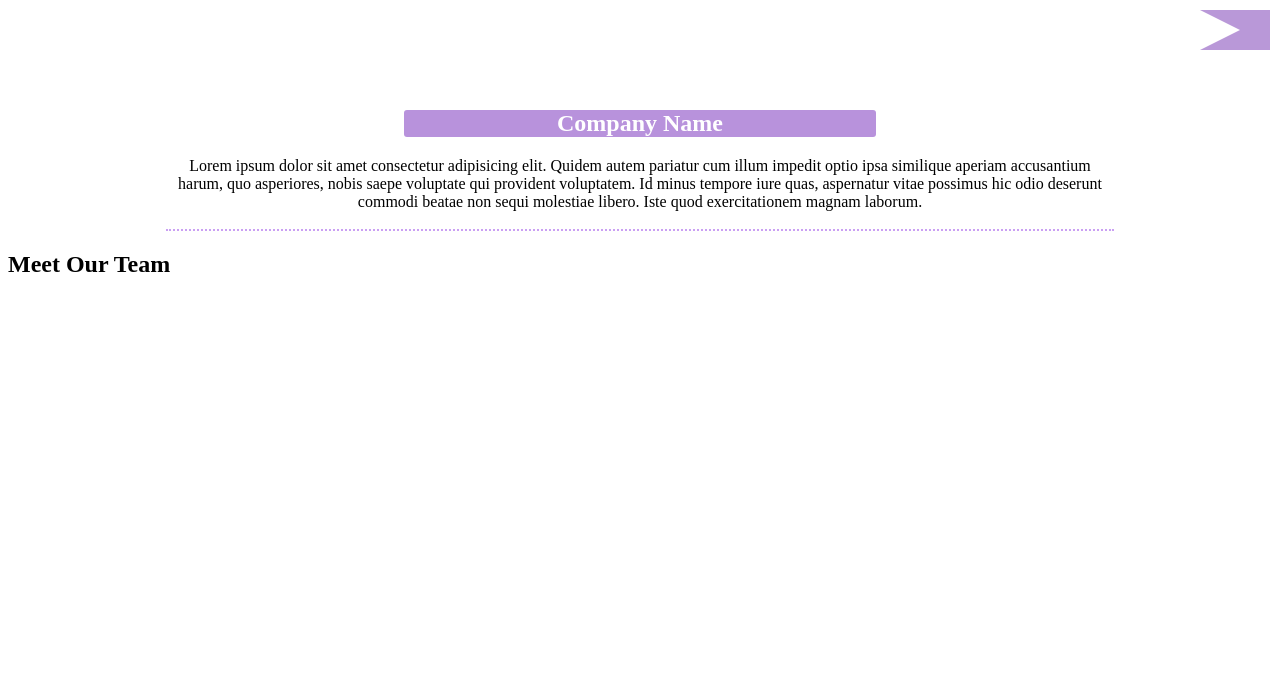
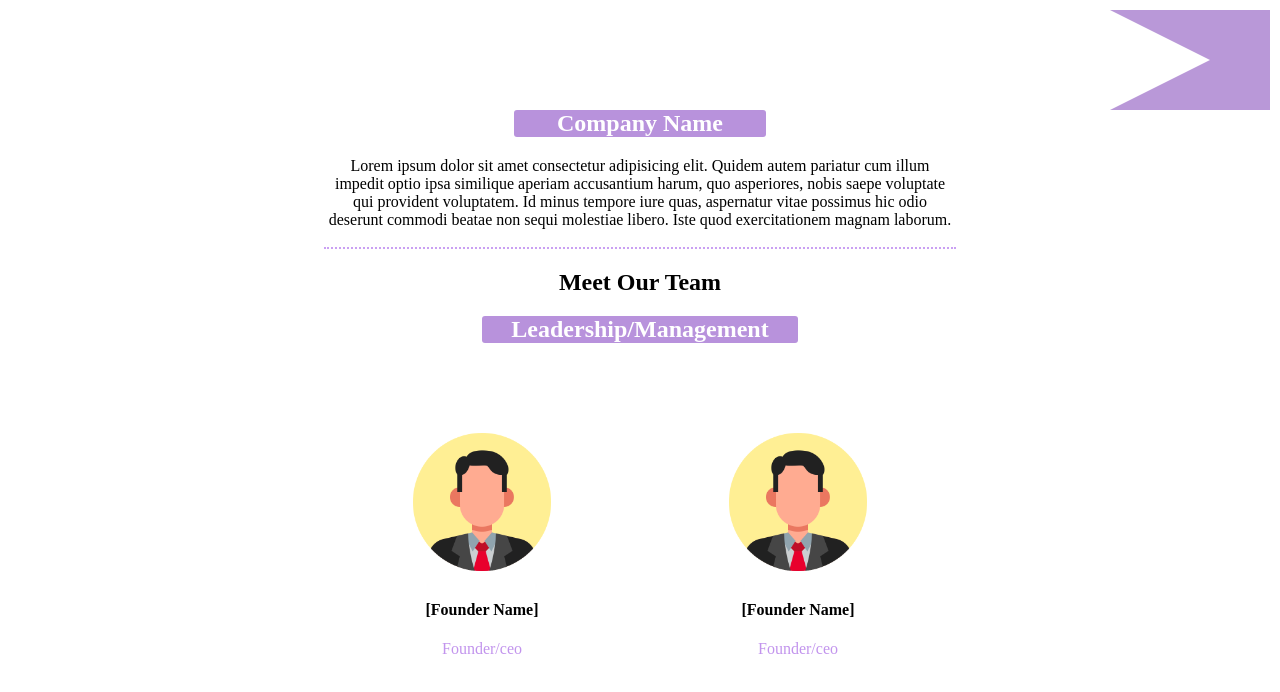
Before and after one commit to liton0023/task-1, a plain HTML site: page index.html in a window 1280 px wide. Drawn offline with Linux system fonts and the light colour scheme.

Commit message:
develop management section

```diff
--- a/index.html
+++ b/index.html
@@ -29,8 +29,21 @@
       <!-- <h1>-------------------------------</h1> -->
     </div>
     <section>
-      <div>
+      <div class="team-section">
         <h1>Meet Our Team</h1>
+        <h1 class="management-header">Leadership/Management</h1>
+      </div>
+      <div class="management-section">
+        <div class="management-item">
+          <img src="/icon/man.png" alt="" />
+          <h4>[Founder Name]</h4>
+          <p>Founder/ceo</p>
+        </div>
+        <div class="management-item">
+          <img src="/icon/man.png" alt="" />
+          <h4>[Founder Name]</h4>
+          <p>Founder/ceo</p>
+        </div>
       </div>
     </section>
   </body>
--- a/style.css
+++ b/style.css
@@ -33,6 +33,35 @@
   width: 50%;
   margin: auto;
 }
+.team-section {
+  text-align: center;
+}
+.management-header {
+  background-color: rgb(184, 146, 220);
+  color: white;
+  width: 25%;
+  margin: auto;
+  border-radius: 3px;
+}
+.management-item img {
+  width: 50%;
+}
+.management-item h4 {
+  margin-top: 16px;
+}
+.management-item p {
+  margin-top: 10px;
+  color: rgb(194, 148, 237);
+}
+.management-section {
+  display: flex;
+  width: 50%;
+  margin: auto;
+  margin-top: 5rem;
+  flex-direction: row;
+  align-items: center;
+  text-align: center;
+}
 
 @media only screen and (max-width: 600px) {
   .grapic {
@@ -51,7 +80,7 @@
     width: 100%;
   }
 }
-@media only screen and (min-width: 768px) {
+@media only screen and (min-width: 768px) and (max-width: 992) {
   .grapic {
     border-top: 20px solid transparent;
     border-left: 40px solid white;
```
Also changed, not shown: icon/man.png (added).
